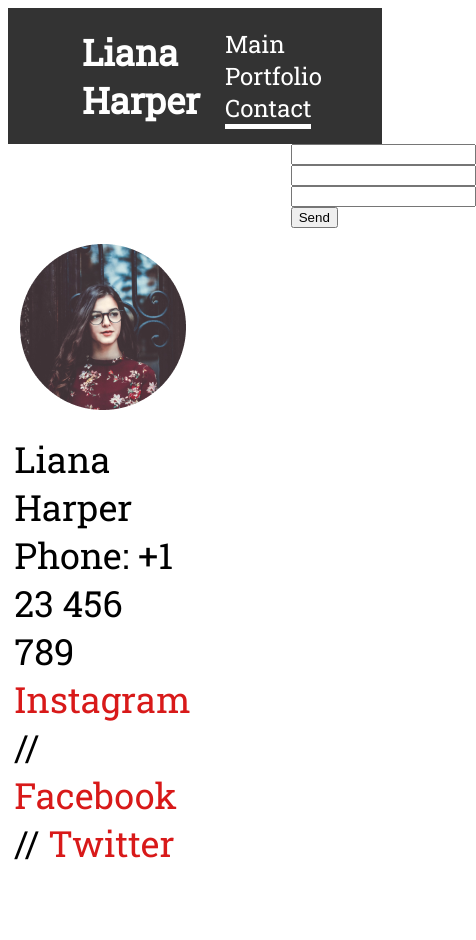
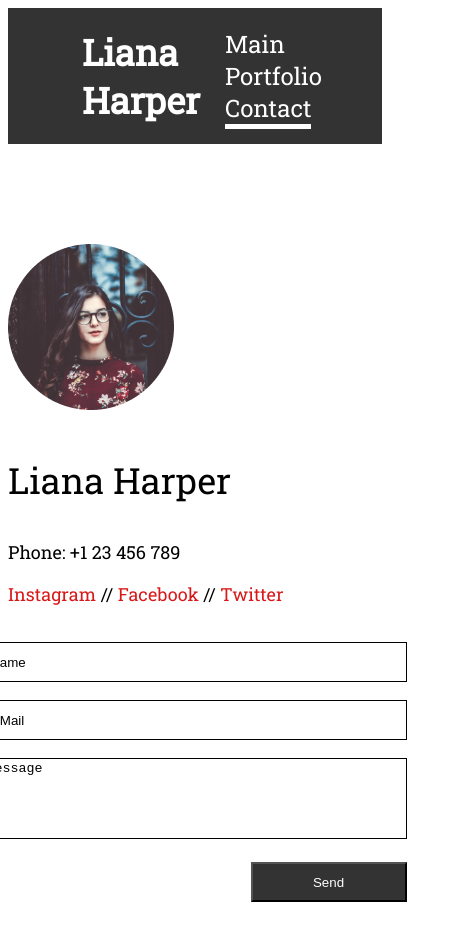
Before and after one commit to lukasbee1/verst, a plain HTML site: page contact.html in a window 390 px wide. Shown: the whole page, 476 px wide, since content can reach past the window. After the commit the page ends 910 px from the top, so only its background shows below. Drawn offline with Linux system fonts and the light colour scheme.

Commit message:
Почти готов адаптив

```diff
--- a/contact.html
+++ b/contact.html
@@ -25,20 +25,22 @@
         <div class="info">
             <img src="Ellipse.png" alt="portrait">
             <div class="name">
-                Liana Harper
+                <p>Liana Harper</p>
             </div>
-            <div class="phone name">Phone: +1 23 456 789 </div>
+            <div class="phone name"></p>Phone: +1 23 456 789 </p></div>
             <div class="social name">
-                <a class="cl" href="instagram.com">Instagram</a> //
-                <a class="cl" href="facebook.com">Facebook</a> //
-                <a class="cl" href="twitter.com">Twitter</a>
+                </p>
+                    <a class="cl" href="instagram.com">Instagram</a> //
+                    <a class="cl" href="facebook.com">Facebook</a> //
+                    <a class="cl" href="twitter.com">Twitter</a>
+                </p>
             </div>
         </div>
         <div class="form">
-            <input type="Name">
-            <input type="E-mail">
-            <input type="Message">
-            <button> Send</button>
+            <p><input type="text"  value =" Name"></p>
+            <p><input type="email" value=" E-Mail"></p>
+            <p><textarea rows="5" >Message</textarea></p>
+            <button class="btn">Send</button>
         </div>
     </div>
 </body>
--- a/style.css
+++ b/style.css
@@ -46,8 +46,6 @@ img {
 	height: 166px;
 	width: 166px;
 	margin-bottom: 25px;
-
-
 }
 .info {
 	display: flex;
@@ -72,6 +70,11 @@ img {
 	font-size: 18px;
 	margin:15px;
 }
-.region{
-	font-weight: 300;
+.navbar {
+	display: none;
+	position: absolute;
+	margin: 0 auto;
 }
+@media (max-width: 375px){
+	/*нужно превратить текст в меню  */
+}
--- a/stylec.css
+++ b/stylec.css
@@ -1,15 +1,75 @@
+body{
+    font-family: Roboto Slab;
+    font-style: normal;
+    font-weight: 300;
+    line-height: normal;
+    font-size: 18px;
+}
+
 .contact {
     display: flex;
-    justify-content: center;
+    justify-content: space-around;
+    margin-top: 100px;
 }
 
 .form {
     display: block;
+    text-align: right;
 }
 .cl {
     color: #D81919;
 }
 .info {
-    margin: 100px;
-    align-items: center;
+    display: inline-block;
+
 }
+.social {
+    font-family: Roboto Slab;
+    font-style: normal;
+    font-weight: 300;
+    line-height: normal;
+    font-size: 18px;
+}
+.phone {
+    font-family: Roboto Slab;
+    font-style: normal;
+    font-weight: 300;
+    line-height: normal;
+    font-size: 18px;
+}
+img {
+    margin: 0;
+}
+input {
+    width: 423px;
+    height: 40px;
+    border: 1px solid #000000;
+    box-sizing: border-box;
+}
+textarea {
+    border: 1px solid #000000;
+    width: 423px;
+    box-sizing: border-box;
+    resize: none;
+}
+.btn {
+    background-color: #333333;
+    height: 40px;
+    width: 156px;
+    align-self: flex-end;
+    color: white;
+}
+
+@media screen and (min-width: 200px) and (max-width:1024px){
+    .contact {
+
+        justify-content: center;
+        flex-wrap: wrap;
+    }
+    .info {
+        width: 100%;
+
+    }
+
+
+}
```
Also changed, not shown: index.html (+5 -7 lines), portfolio.html (+1 -1 lines), stylep.css (+15 -1 lines).
